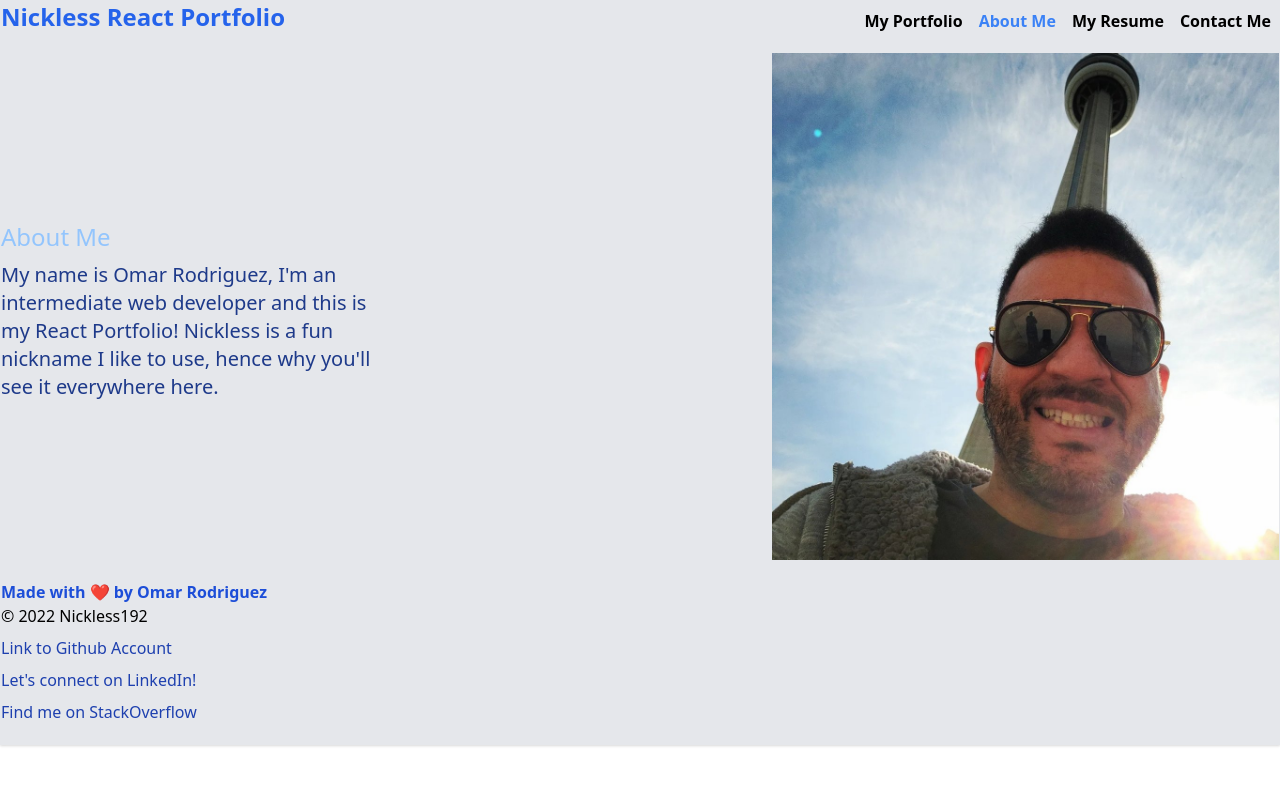
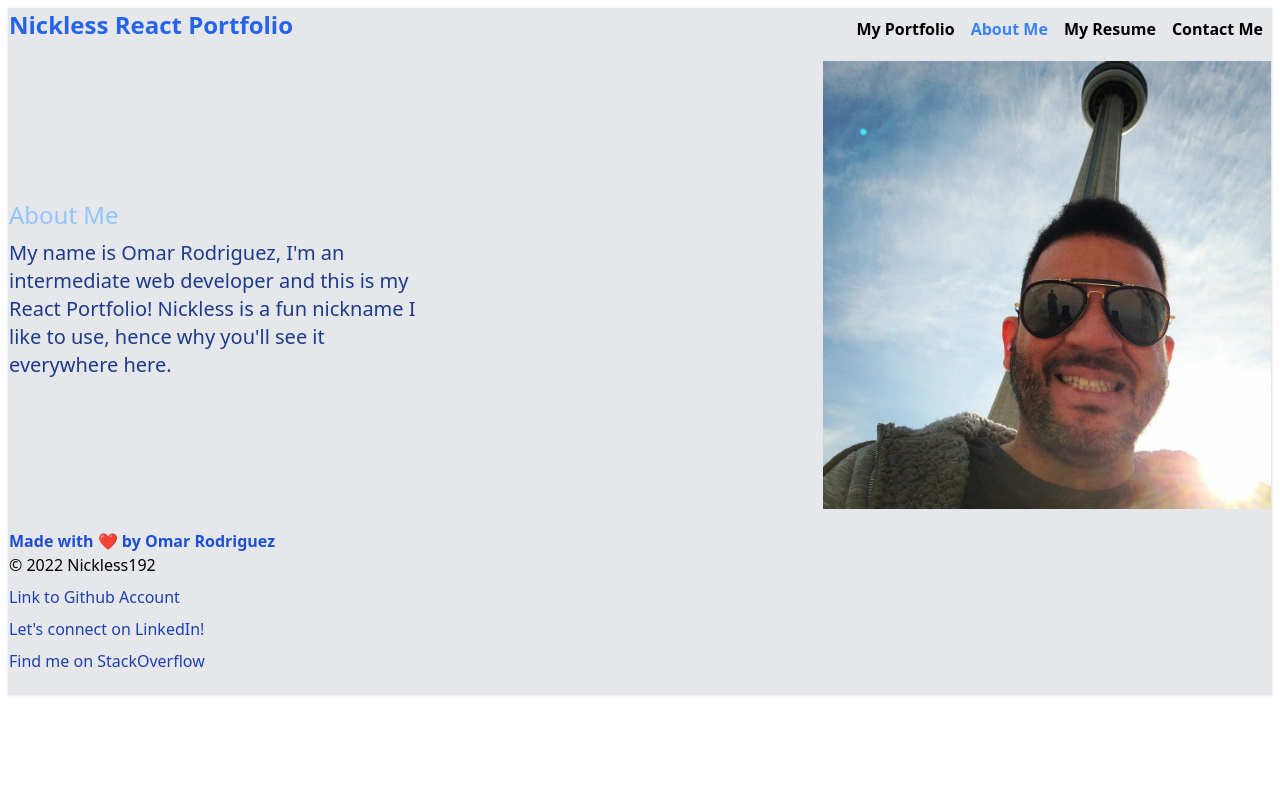
Before and after one commit to nickless192/nickless-react-portfolio, a React (Create React App) app: page / in a window 1280 px wide. Shown: the top 786 px of the page. Built offline with nearby package versions, Linux system fonts and the light colour scheme.

Commit message:
fixed pic size and margin

```diff
--- a/src/App.js
+++ b/src/App.js
@@ -64,7 +64,7 @@ function App() {
 
   const [currentProject, setCurrentProject] = useState(projects[0]);
   return (
-    <div className="mx-auto bg-gray-200 shadow border max-w-full h-auto">
+    <div className="m-2 bg-gray-200 shadow border max-w-full h-auto">
       <Header
         projects= {projects}
         currentProject= {currentProject}
--- a/src/components/About/index.js
+++ b/src/components/About/index.js
@@ -15,7 +15,7 @@ function About() {
                 </p>
             </div>
             <div>
-                <img src={profileImage} alt="Omar in front of the CN Tower in Toronto" id="profile-pic" className=" max-w-full h-auto align-middle border-none" />
+                <img src={profileImage} alt="Omar in front of the CN Tower in Toronto" id="profile-pic" className="max-w-md h-auto align-middle border-none" />
             </div>
         </section>
     )
```
